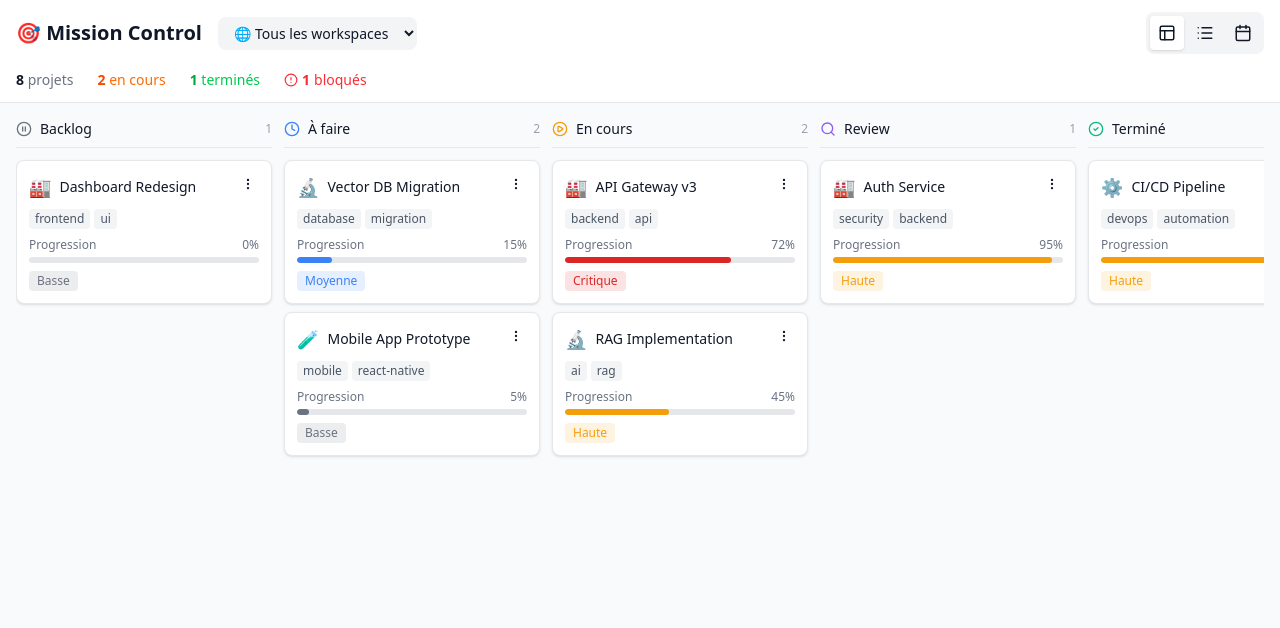
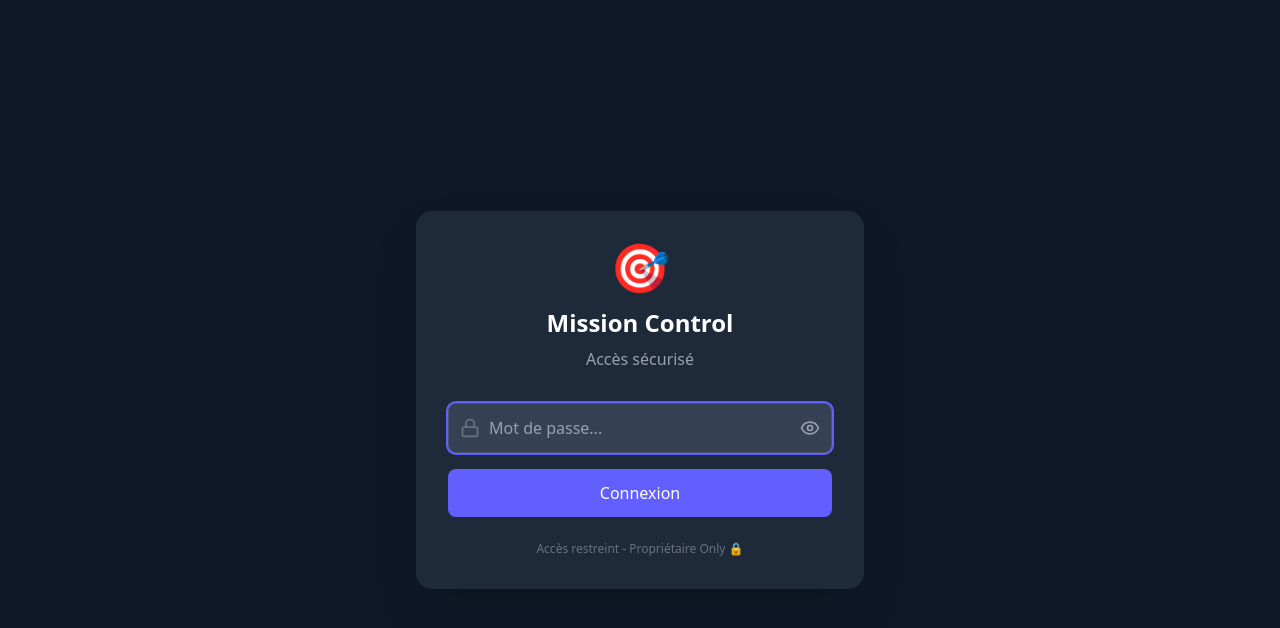
Before and after one commit to Eva0186/mission-control-ui, a React (Vite) app: page / in a window 1280 px wide. Shown: the top 628 px of the page. Built offline with nearby package versions, Linux system fonts and the light colour scheme.

Commit message:
Add login/password protection

```diff
--- a/src/App.jsx
+++ b/src/App.jsx
@@ -1,10 +1,14 @@
-import { useState } from 'react'
+import { useState, useEffect } from 'react'
 import { useStore } from './store'
 import {
   Layout, List, Calendar, Plus, Filter,
   ChevronDown, Search, MoreVertical, AlertCircle,
-  CheckCircle2, Clock, PlayCircle, PauseCircle, XCircle
+  CheckCircle2, Clock, PlayCircle, PauseCircle, XCircle,
+  Lock, Eye, EyeOff, LogOut
 } from 'lucide-react'
+
+// Password protection - change this or use env variable
+const APP_PASSWORD = 'nerv2026'
 
 const STATUS_CONFIG = {
   backlog: { label: 'Backlog', color: '#6b7280', icon: PauseCircle },
@@ -20,6 +24,72 @@ const PRIORITY_CONFIG = {
   high: { label: 'Haute', color: '#f59e0b' },
   medium: { label: 'Moyenne', color: '#3b82f6' },
   low: { label: 'Basse', color: '#6b7280' },
+}
+
+// Login Screen
+function LoginScreen({ onLogin }) {
+  const [password, setPassword] = useState('')
+  const [showPassword, setShowPassword] = useState(false)
+  const [error, setError] = useState('')
+
+  const handleSubmit = (e) => {
+    e.preventDefault()
+    if (password === APP_PASSWORD) {
+      localStorage.setItem('mc_auth', 'true')
+      onLogin(true)
+    } else {
+      setError('Mot de passe incorrect')
+      setPassword('')
+    }
+  }
+
+  return (
+    <div className="min-h-screen bg-gray-900 flex items-center justify-center p-4">
+      <div className="bg-gray-800 p-8 rounded-2xl shadow-2xl w-full max-w-md">
+        <div className="text-center mb-8">
+          <div className="text-5xl mb-4">🎯</div>
+          <h1 className="text-2xl font-bold text-white">Mission Control</h1>
+          <p className="text-gray-400 mt-2">Accès sécurisé</p>
+        </div>
+
+        <form onSubmit={handleSubmit} className="space-y-4">
+          <div className="relative">
+            <Lock className="absolute left-3 top-1/2 -translate-y-1/2 text-gray-500" size={20} />
+            <input
+              type={showPassword ? 'text' : 'password'}
+              value={password}
+              onChange={(e) => setPassword(e.target.value)}
+              placeholder="Mot de passe..."
+              className="w-full bg-gray-700 border border-gray-600 rounded-lg py-3 pl-10 pr-10 text-white placeholder-gray-400 focus:outline-none focus:ring-2 focus:ring-indigo-500"
+              autoFocus
+            />
+            <button
+              type="button"
+              onClick={() => setShowPassword(!showPassword)}
+              className="absolute right-3 top-1/2 -translate-y-1/2 text-gray-400 hover:text-gray-300"
+            >
+              {showPassword ? <EyeOff size={20} /> : <Eye size={20} />}
+            </button>
+          </div>
+
+          {error && (
+            <p className="text-red-400 text-sm text-center">{error}</p>
+          )}
+
+          <button
+            type="submit"
+            className="w-full bg-indigo-500 hover:bg-indigo-600 text-white font-medium py-3 rounded-lg transition-colors"
+          >
+            Connexion
+          </button>
+        </form>
+
+        <p className="text-gray-500 text-xs text-center mt-6">
+          Accès restreint - Propriétaire Only 🔒
+        </p>
+      </div>
+    </div>
+  )
 }
 
 // Project Card Component
@@ -42,17 +112,16 @@ function ProjectCard({ project, workspace, onMove }) {
           </button>
           {showMenu && (
             <div className="absolute right-0 top-6 bg-white dark:bg-gray-800 shadow-lg rounded border border-gray-200 dark:border-gray-700 py-1 z-10 min-w-[120px]">
-              <button onClick={() => onMove(project.id, 'todo')} className="block w-full text-left px-3 py-1.5 text-sm hover:bg-gray-100 dark:hover:bg-gray-700">À faire</button>
-              <button onClick={() => onMove(project.id, 'in_progress')} className="block w-full text-left px-3 py-1.5 text-sm hover:bg-gray-100 dark:hover:bg-gray-700">En cours</button>
-              <button onClick={() => onMove(project.id, 'review')} className="block w-full text-left px-3 py-1.5 text-sm hover:bg-gray-100 dark:hover:bg-gray-700">Review</button>
-              <button onClick={() => onMove(project.id, 'done')} className="block w-full text-left px-3 py-1.5 text-sm hover:bg-gray-100 dark:hover:bg-gray-700">Terminé</button>
-              <button onClick={() => onMove(project.id, 'blocked')} className="block w-full text-left px-3 py-1.5 text-sm hover:bg-gray-100 dark:hover:bg-gray-700 text-red-600">Bloqué</button>
+              <button onClick={() => { onMove(project.id, 'todo'); setShowMenu(false); }} className="block w-full text-left px-3 py-1.5 text-sm hover:bg-gray-100 dark:hover:bg-gray-700">À faire</button>
+              <button onClick={() => { onMove(project.id, 'in_progress'); setShowMenu(false); }} className="block w-full text-left px-3 py-1.5 text-sm hover:bg-gray-100 dark:hover:bg-gray-700">En cours</button>
+              <button onClick={() => { onMove(project.id, 'review'); setShowMenu(false); }} className="block w-full text-left px-3 py-1.5 text-sm hover:bg-gray-100 dark:hover:bg-gray-700">Review</button>
+              <button onClick={() => { onMove(project.id, 'done'); setShowMenu(false); }} className="block w-full text-left px-3 py-1.5 text-sm hover:bg-gray-100 dark:hover:bg-gray-700">Terminé</button>
+              <button onClick={() => { onMove(project.id, 'blocked'); setShowMenu(false); }} className="block w-full text-left px-3 py-1.5 text-sm hover:bg-gray-100 dark:hover:bg-gray-700 text-red-600">Bloqué</button>
             </div>
           )}
         </div>
       </div>
 
-      {/* Tags */}
       {project.tags.length > 0 && (
         <div className="flex flex-wrap gap-1 mb-2">
           {project.tags.map(tag => (
@@ -63,7 +132,6 @@ function ProjectCard({ project, workspace, onMove }) {
         </div>
       )}
 
-      {/* Progress bar */}
       <div className="mb-2">
         <div className="flex justify-between text-xs text-gray-500 mb-1">
           <span>Progression</span>
@@ -72,22 +140,15 @@ function ProjectCard({ project, workspace, onMove }) {
         <div className="h-1.5 bg-gray-200 dark:bg-gray-700 rounded-full overflow-hidden">
           <div
             className="h-full rounded-full transition-all"
-            style={{
-              width: `${project.progress}%`,
-              backgroundColor: priority.color
-            }}
+            style={{ width: `${project.progress}%`, backgroundColor: priority.color }}
           />
         </div>
       </div>
 
-      {/* Priority badge */}
       <div className="flex items-center justify-between">
         <span
           className="text-xs px-2 py-0.5 rounded font-medium"
-          style={{
-            backgroundColor: priority.color + '20',
-            color: priority.color
-          }}
+          style={{ backgroundColor: priority.color + '20', color: priority.color }}
         >
           {priority.label}
         </span>
@@ -196,10 +257,7 @@ function ListView() {
                 <td className="p-3">
                   <span
                     className="px-2 py-0.5 rounded text-xs font-medium"
-                    style={{
-                      backgroundColor: priority.color + '20',
-                      color: priority.color
-                    }}
+                    style={{ backgroundColor: priority.color + '20', color: priority.color }}
                   >
                     {priority.label}
                   </span>
@@ -207,10 +265,7 @@ function ListView() {
                 <td className="p-3">
                   <div className="flex items-center gap-2">
                     <div className="w-16 h-1.5 bg-gray-200 dark:bg-gray-700 rounded-full">
-                      <div
-                        className="h-full rounded-full"
-                        style={{ width: `${project.progress}%`, backgroundColor: priority.color }}
-                      />
+                      <div className="h-full rounded-full" style={{ width: `${project.progress}%`, backgroundColor: priority.color }} />
                     </div>
                     <span className="text-xs text-gray-500">{project.progress}%</span>
                   </div>
@@ -218,9 +273,7 @@ function ListView() {
                 <td className="p-3">
                   <div className="flex flex-wrap gap-1">
                     {project.tags.map(tag => (
-                      <span key={tag} className="text-xs px-1.5 py-0.5 bg-gray-100 dark:bg-gray-700 rounded">
-                        {tag}
-                      </span>
+                      <span key={tag} className="text-xs px-1.5 py-0.5 bg-gray-100 dark:bg-gray-700 rounded">{tag}</span>
                     ))}
                   </div>
                 </td>
@@ -242,10 +295,7 @@ function TimelineView() {
     ? projects.filter(p => p.workspace === activeWorkspace)
     : projects
 
-  // Sort by last activity
-  const sorted = [...filteredProjects].sort((a, b) =>
-    new Date(b.last_activity) - new Date(a.last_activity)
-  )
+  const sorted = [...filteredProjects].sort((a, b) => new Date(b.last_activity) - new Date(a.last_activity))
 
   return (
     <div className="space-y-3">
@@ -259,17 +309,10 @@ function TimelineView() {
             <div className="flex-1 min-w-0">
               <div className="flex items-center gap-2 mb-1">
                 <span className="font-medium truncate">{project.name}</span>
-                <StatusIcon status={project.status} size={14} />
               </div>
               <div className="flex items-center gap-2">
                 <div className="flex-1 h-2 bg-gray-200 dark:bg-gray-700 rounded-full overflow-hidden">
-                  <div
-                    className="h-full rounded-full transition-all"
-                    style={{
-                      width: `${project.progress}%`,
-                      backgroundColor: status.color
-                    }}
-                  />
+                  <div className="h-full rounded-full transition-all" style={{ width: `${project.progress}%`, backgroundColor: status.color }} />
                 </div>
                 <span className="text-xs text-gray-500 w-12">{project.progress}%</span>
               </div>
@@ -292,11 +335,8 @@ function StatusIcon({ status, size }) {
 }
 
 // Main Header
-function Header() {
-  const {
-    workspaces, activeWorkspace, setActiveWorkspace,
-    viewMode, setViewMode, getStats, addProject
-  } = useStore()
+function Header({ onLogout }) {
+  const { workspaces, activeWorkspace, setActiveWorkspace, viewMode, setViewMode, getStats, addProject } = useStore()
   const [showNewProject, setShowNewProject] = useState(false)
   const [newProjectName, setNewProjectName] = useState('')
 
@@ -316,7 +356,6 @@ function Header() {
         <div className="flex items-center gap-4">
           <h1 className="text-xl font-bold">🎯 Mission Control</h1>
 
-          {/* Workspace Selector */}
           <div className="flex items-center gap-2">
             <select
               value={activeWorkspace || ''}
@@ -331,44 +370,30 @@ function Header() {
           </div>
         </div>
 
-        {/* View Mode */}
+        <div className="flex items-center gap-3">
           <div className="flex items-center gap-1 bg-gray-100 dark:bg-gray-800 rounded-lg p-1">
-          <button
-            onClick={() => setViewMode('kanban')}
-            className={`p-2 rounded ${viewMode === 'kanban' ? 'bg-white dark:bg-gray-700 shadow-sm' : ''}`}
-            title="Kanban"
-          >
+            <button onClick={() => setViewMode('kanban')} className={`p-2 rounded ${viewMode === 'kanban' ? 'bg-white dark:bg-gray-700 shadow-sm' : ''}`} title="Kanban">
               <Layout size={18} />
             </button>
-          <button
-            onClick={() => setViewMode('list')}
-            className={`p-2 rounded ${viewMode === 'list' ? 'bg-white dark:bg-gray-700 shadow-sm' : ''}`}
-            title="Liste"
-          >
+            <button onClick={() => setViewMode('list')} className={`p-2 rounded ${viewMode === 'list' ? 'bg-white dark:bg-gray-700 shadow-sm' : ''}`} title="Liste">
               <List size={18} />
             </button>
-          <button
-            onClick={() => setViewMode('timeline')}
-            className={`p-2 rounded ${viewMode === 'timeline' ? 'bg-white dark:bg-gray-700 shadow-sm' : ''}`}
-            title="Timeline"
-          >
+            <button onClick={() => setViewMode('timeline')} className={`p-2 rounded ${viewMode === 'timeline' ? 'bg-white dark:bg-gray-700 shadow-sm' : ''}`} title="Timeline">
               <Calendar size={18} />
+            </button>
+          </div>
+
+          <button onClick={onLogout} className="p-2 text-gray-500 hover:text-red-500" title="Déconnexion">
+            <LogOut size={18} />
           </button>
         </div>
       </div>
 
-      {/* Stats Bar */}
       <div className="flex items-center justify-between">
         <div className="flex items-center gap-6 text-sm">
-          <span className="text-gray-500">
-            <strong className="text-gray-900 dark:text-gray-100">{stats.total}</strong> projets
-          </span>
-          <span className="text-orange-500">
-            <strong className="text-orange-600 dark:text-orange-400">{stats.byStatus.in_progress}</strong> en cours
-          </span>
-          <span className="text-green-500">
-            <strong className="text-green-600 dark:text-green-400">{stats.byStatus.done}</strong> terminés
-          </span>
+          <span className="text-gray-500"><strong className="text-gray-900 dark:text-gray-100">{stats.total}</strong> projets</span>
+          <span className="text-orange-500"><strong className="text-orange-600 dark:text-orange-400">{stats.byStatus.in_progress}</strong> en cours</span>
+          <span className="text-green-500"><strong className="text-green-600 dark:text-green-400">{stats.byStatus.done}</strong> terminés</span>
           {stats.byStatus.blocked > 0 && (
             <span className="text-red-500 flex items-center gap-1">
               <AlertCircle size={14} />
@@ -377,7 +402,6 @@ function Header() {
           )}
         </div>
 
-        {/* Add Project Button */}
         {activeWorkspace && (
           <div className="relative">
             {showNewProject ? (
@@ -391,24 +415,15 @@ function Header() {
                   onKeyDown={(e) => e.key === 'Enter' && handleCreateProject()}
                   autoFocus
                 />
-                <button
-                  onClick={handleCreateProject}
-                  className="p-1.5 bg-indigo-500 text-white rounded-lg hover:bg-indigo-600"
-                >
+                <button onClick={handleCreateProject} className="p-1.5 bg-indigo-500 text-white rounded-lg hover:bg-indigo-600">
                   <Plus size={16} />
                 </button>
-                <button
-                  onClick={() => setShowNewProject(false)}
-                  className="p-1.5 text-gray-500 hover:text-gray-700"
-                >
+                <button onClick={() => setShowNewProject(false)} className="p-1.5 text-gray-500 hover:text-gray-700">
                   <XCircle size={16} />
                 </button>
               </div>
             ) : (
-              <button
-                onClick={() => setShowNewProject(true)}
-                className="flex items-center gap-1 px-3 py-1.5 bg-indigo-500 text-white rounded-lg hover:bg-indigo-600 text-sm"
-              >
+              <button onClick={() => setShowNewProject(true)} className="flex items-center gap-1 px-3 py-1.5 bg-indigo-500 text-white rounded-lg hover:bg-indigo-600 text-sm">
                 <Plus size={16} />
                 Nouveau projet
               </button>
@@ -422,11 +437,43 @@ function Header() {
 
 // Main App
 function App() {
+  const [isAuthenticated, setIsAuthenticated] = useState(null)
+
+  useEffect(() => {
+    // Check for existing session
+    const auth = localStorage.getItem('mc_auth')
+    setIsAuthenticated(auth === 'true')
+  }, [])
+
+  const handleLogin = (success) => {
+    setIsAuthenticated(success)
+  }
+
+  const handleLogout = () => {
+    localStorage.removeItem('mc_auth')
+    setIsAuthenticated(false)
+  }
+
+  // Show loading while checking auth
+  if (isAuthenticated === null) {
+    return (
+      <div className="min-h-screen bg-gray-900 flex items-center justify-center">
+        <div className="text-white">Chargement...</div>
+      </div>
+    )
+  }
+
+  // Show login if not authenticated
+  if (!isAuthenticated) {
+    return <LoginScreen onLogin={handleLogin} />
+  }
+
+  // Show main app
   const viewMode = useStore(s => s.viewMode)
 
   return (
     <div className="min-h-screen bg-gray-50 dark:bg-gray-900 text-gray-900 dark:text-gray-100">
-      <Header />
+      <Header onLogout={handleLogout} />
       <main className="p-4">
         {viewMode === 'kanban' && <KanbanView />}
         {viewMode === 'list' && <ListView />}
```
Lines whose indentation alone changed are shown as unchanged.
